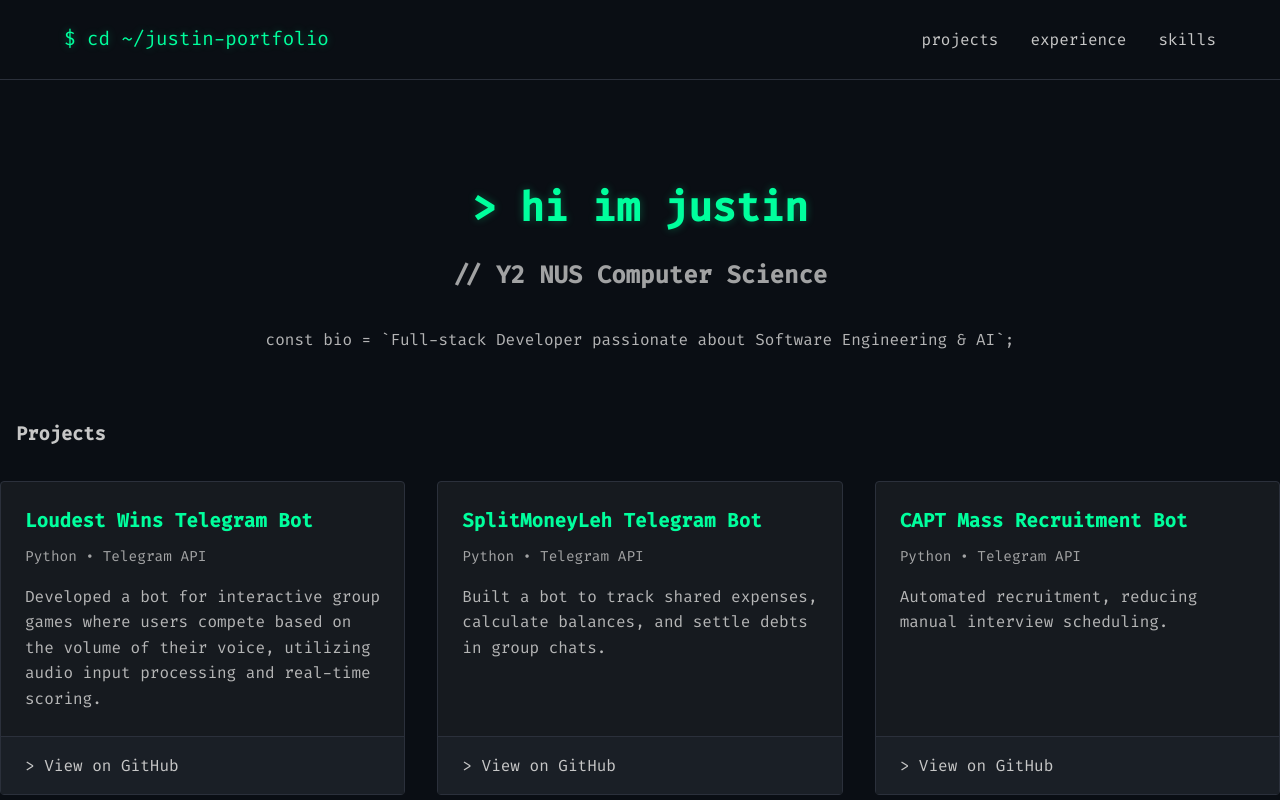
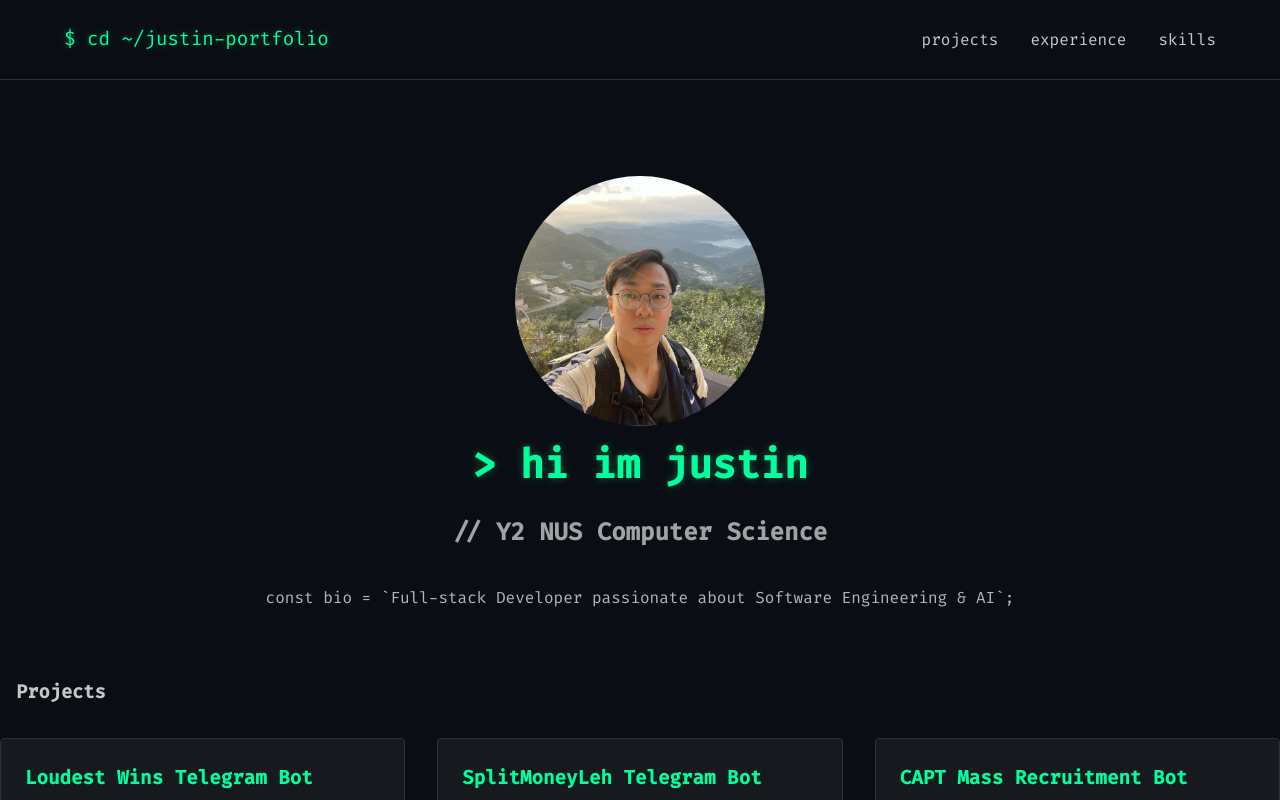
Before and after one commit to Justin-Yeo/hi-im-justin, a React (Create React App) app: page / in a window 1280 px wide. Shown: the top 800 px of the page. Built offline with nearby package versions, Linux system fonts and the light colour scheme.

Commit message:
Add profile picture

```diff
--- a/src/App.css
+++ b/src/App.css
@@ -106,6 +106,11 @@ a:hover {
   margin: 0 auto;
   line-height: 1.8;
   opacity: 0.9;
+}
+
+.my-face {
+  border-radius: 50%;
+  height: 250px;
 }
 
 /* Projects Section */
--- a/src/components/Hero.jsx
+++ b/src/components/Hero.jsx
@@ -2,6 +2,7 @@ export default function Hero() {
     return (
       <section className="terminal-hero" id="home">
         <div className="glowing-text">
+          <img className ="my-face" src="/logos/myface.jpeg"/>
           <h1 className="hero-title">&gt; hi im justin</h1>
           <h2 className="hero-subtitle">// Y2 NUS Computer Science</h2>
           <p className="hero-description">const bio = `Full-stack Developer passionate about
```
Also changed, not shown: public/logos/myface.jpeg (added).
